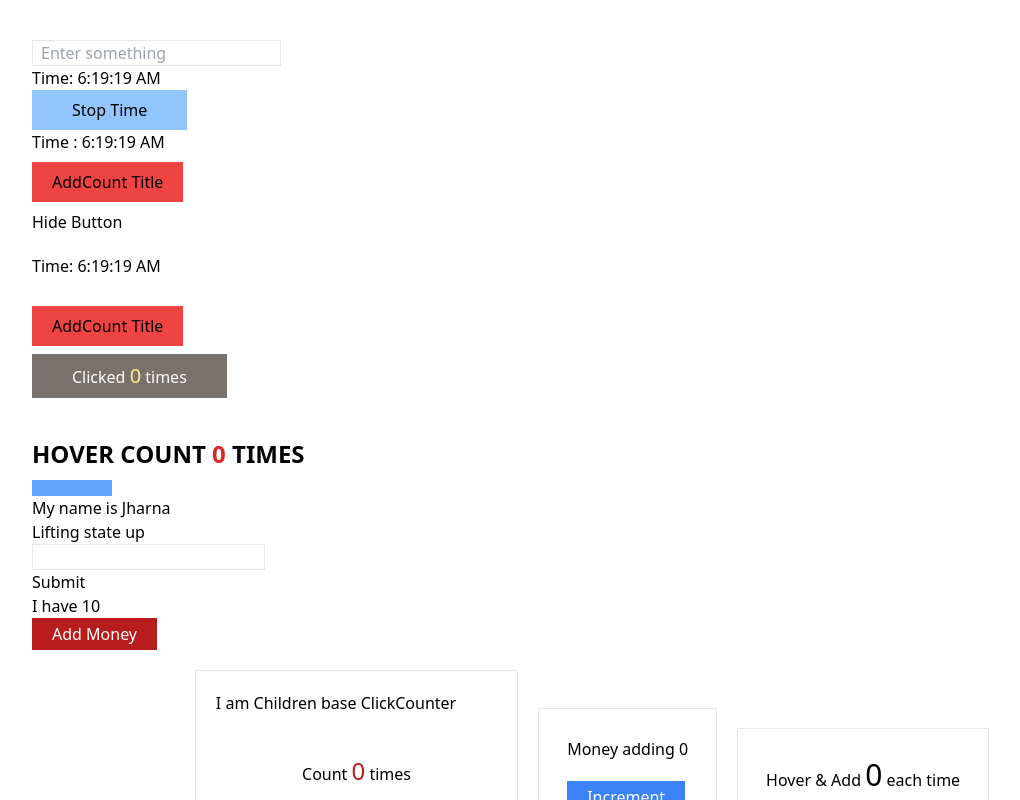
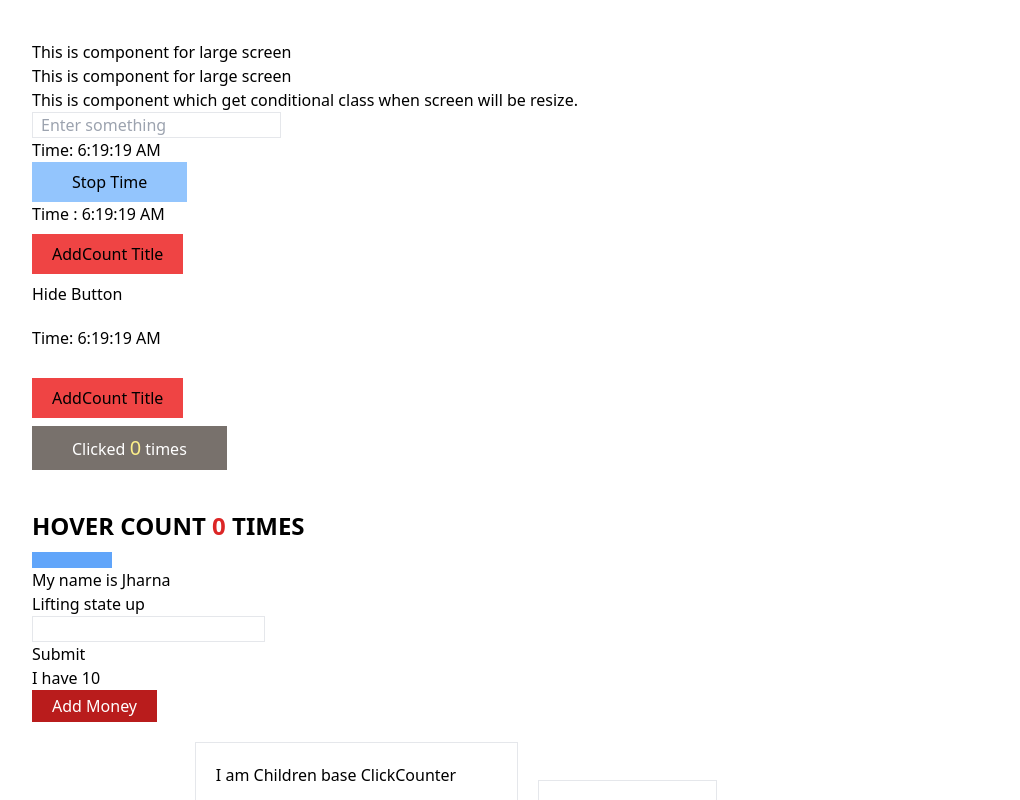
Before and after one commit to jharnakhatun2/react-concept, a React (Vite) app: page / in a window 1280 px wide. Shown: the top 800 px of the page, without its empty margins (48-1068 px from the left). Built offline with nearby package versions, Linux system fonts and the light colour scheme; no server answers.

Commit message:
added custom hook

```diff
--- a/src/App.jsx
+++ b/src/App.jsx
@@ -17,11 +17,13 @@ import DisplayStyle from "./style-components/DisplayStyle";
 import Displaycall from "./hooks/useCallback-useMemo/Displaycall";
 import DisplayRef from "./hooks/useRef.jsx/DisplayRef";
 import DisplayReducer from "./hooks/useReducer/DisplayReducer";
+import DisplayHook from "./hooks/customHook/DisplayHook";
 
 function App() {
   const [show, setShow] = useState(true);
   return (
     <section className="px-20 py-10">
+      <DisplayHook />
       <DisplayRef />
       {show && <WithoutDependency />}
       <button type="button" onClick={() => setShow((preShow) => !preShow)}>
--- /dev/null
+++ b/src/hooks/customHook/Basic.jsx
@@ -0,0 +1,24 @@
+import { useEffect } from "react";
+import { useState } from "react";
+
+export default function Basic() {
+  const [smallScreen, setSmallScreen] = useState(false);
+
+  const checkScreenWidth = () => {
+    setSmallScreen(window.innerWidth < 768);
+  };
+
+  useEffect(() => {
+    checkScreenWidth();
+    window.addEventListener("resize", checkScreenWidth);
+    return () => {
+      window.removeEventListener("resize", checkScreenWidth);
+    };
+  }, []);
+
+  return (
+    <div>
+      <h1>This is component for {smallScreen ? "small" : "large"} screen</h1>
+    </div>
+  );
+}
--- /dev/null
+++ b/src/hooks/customHook/CallBack.jsx
@@ -0,0 +1,20 @@
+import { useCallback, useEffect, useState } from "react";
+
+const useWindowResize = (screenSize) => {
+  const [smallScreen, setSmallScreen] = useState(false);
+
+  const checkScreenWidth = useCallback(() => {
+    setSmallScreen(window.innerWidth < screenSize);
+  }, [screenSize]);
+
+  useEffect(() => {
+    checkScreenWidth();
+    window.addEventListener("resize", checkScreenWidth);
+    return () => {
+      window.removeEventListener("resize", checkScreenWidth);
+    };
+  }, [checkScreenWidth]);
+
+  return smallScreen;
+};
+export default useWindowResize;
--- /dev/null
+++ b/src/hooks/customHook/DisplayHook.jsx
@@ -0,0 +1,13 @@
+import Basic from "./Basic";
+import LayoutOne from "./LayoutOne";
+import LayoutTwo from "./LayoutTwo";
+
+export default function DisplayHook() {
+  return (
+    <div>
+      <Basic />
+      <LayoutOne />
+      <LayoutTwo />
+    </div>
+  );
+}
--- /dev/null
+++ b/src/hooks/customHook/LayoutOne.jsx
@@ -0,0 +1,10 @@
+import useWindowResize from "./useWindowResize";
+
+export default function LayoutOne() {
+  const smallScreen = useWindowResize();
+  return (
+    <div>
+      <h1>This is component for {smallScreen ? "small" : "large"} screen</h1>
+    </div>
+  );
+}
--- /dev/null
+++ b/src/hooks/customHook/LayoutTwo.jsx
@@ -0,0 +1,13 @@
+import useWindowResize from "./useWindowResizeTwo";
+
+export default function LayoutTwo() {
+  const smallScreen = useWindowResize(350);
+  return (
+    <div>
+      <h1 className={smallScreen ? "small" : "large"}>
+        This is component which get conditional class when screen will be
+        resize.
+      </h1>
+    </div>
+  );
+}
--- /dev/null
+++ b/src/hooks/customHook/useWindowResize.jsx
@@ -0,0 +1,17 @@
+import { useEffect, useState } from "react";
+
+const useWindowResize = () => {
+  const [smallScreen, setSmallScreen] = useState(false);
+  const checkScreenWidth = () => {
+    setSmallScreen(window.innerWidth < 750);
+  };
+  useEffect(() => {
+    checkScreenWidth();
+    window.addEventListener("resize", checkScreenWidth);
+    return () => {
+      window.removeEventListener("resize", checkScreenWidth);
+    };
+  }, []);
+  return smallScreen;
+};
+export default useWindowResize;
--- /dev/null
+++ b/src/hooks/customHook/useWindowResizeTwo.jsx
@@ -0,0 +1,18 @@
+import { useEffect, useState } from "react";
+
+const useWindowResize = (screenWidth) => {
+  const [smallScreen, setSmallScreen] = useState(false);
+
+  useEffect(() => {
+    const checkScreenWidth = () => {
+      setSmallScreen(window.innerWidth < screenWidth);
+    };
+    checkScreenWidth();
+    window.addEventListener("resize", checkScreenWidth);
+    return () => {
+      window.removeEventListener("resize", checkScreenWidth);
+    };
+  }, [screenWidth]);
+  return smallScreen;
+};
+export default useWindowResize;
```
